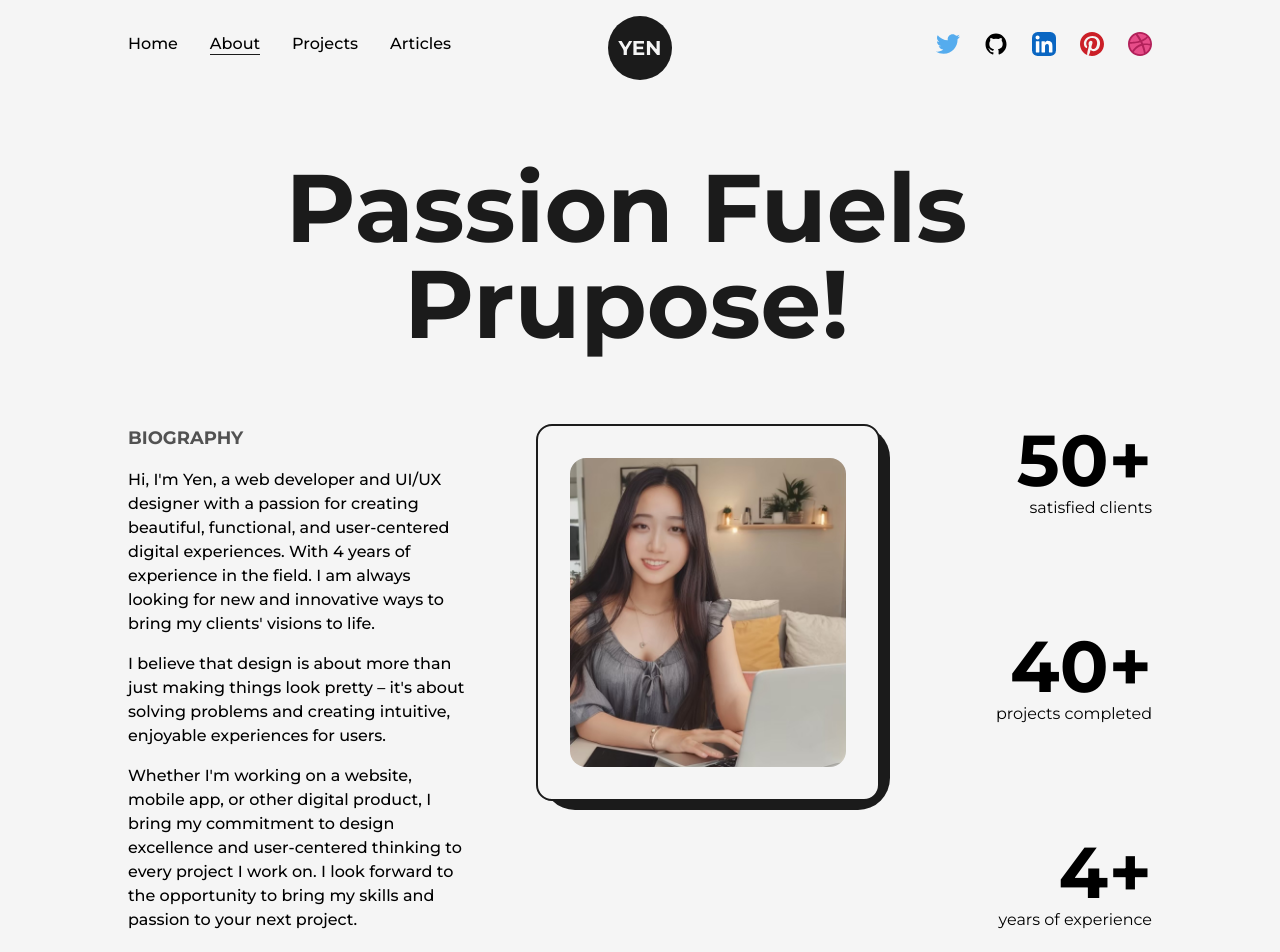
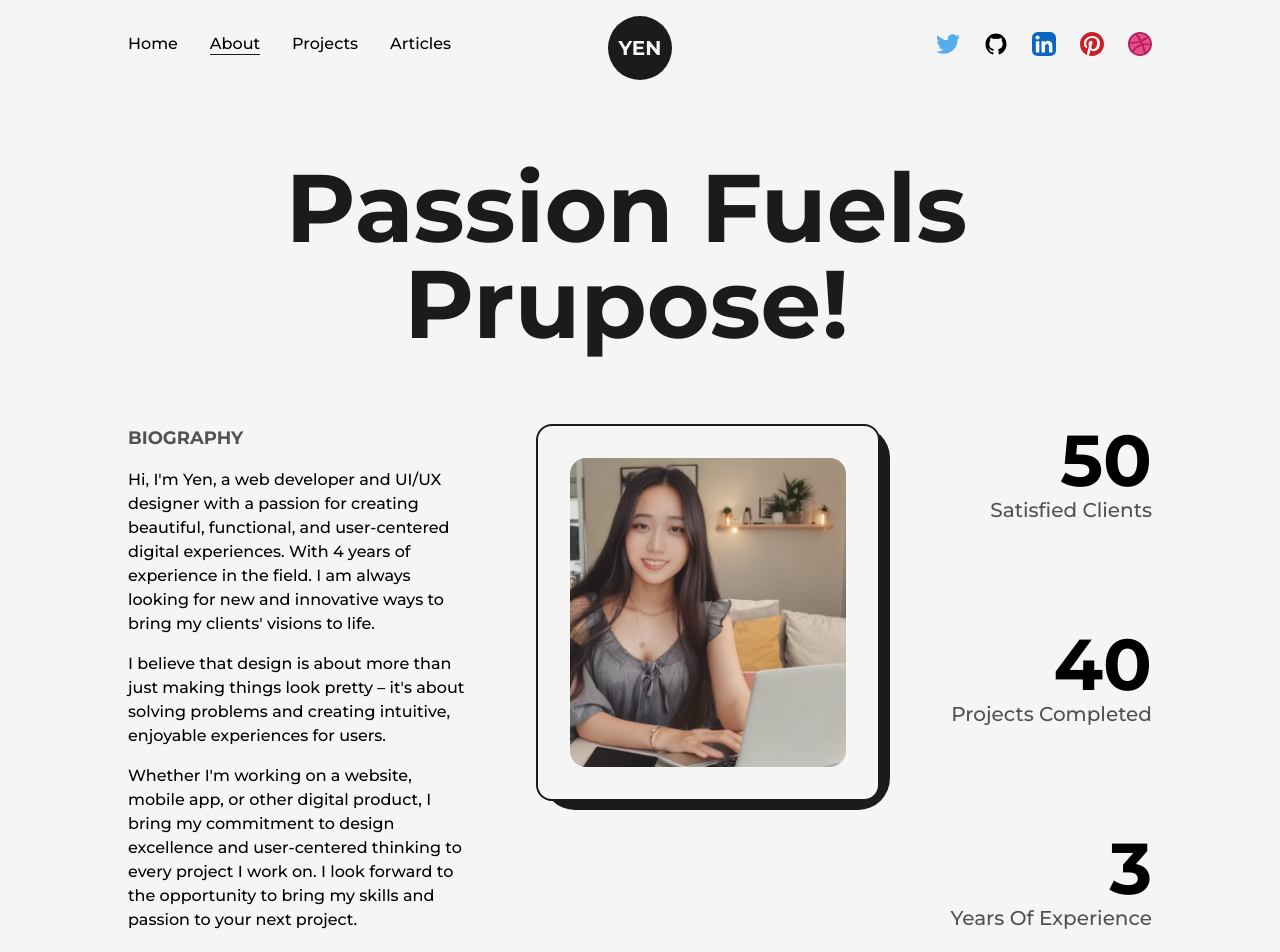
Before and after one commit to Monles/Next.js-Developer-Portfolio, a Next.js app: page /about in a window 1280 px wide. Shown: the top 952 px of the page. Built offline with nearby package versions, Linux system fonts and the light colour scheme.

Commit message:
about + skills

```diff
--- /dev/null
+++ b/src/components/Skills.js
@@ -0,0 +1,12 @@
+import React from 'react'
+
+const Skills = () => {
+  return (
+    <>
+      <h2 className='font-bold text-8xl mt-64 w-full text-center'>Skills</h2>
+      <div className='w-full h-screen relative flex items-center justify-center rounded-full'></div>
+    </>
+  )
+}
+
+export default Skills
--- a/src/pages/about.js
+++ b/src/pages/about.js
@@ -1,9 +1,34 @@
 import AnimatedText from '@/components/AnimatedText'
 import Layout from '@/components/Layout'
 import Head from 'next/head'
-import React from 'react'
+import React, { useEffect, useRef } from 'react'
 import profilePic from '../../public/images/profile/developer-pic-4.jpg'
 import Image from 'next/image'
+import { useInView, useMotionValue, useSpring } from 'framer-motion'
+import Skills from '@/components/Skills'
+
+const AnimatedNumbers = ({ value }) => {
+  const ref = useRef(null)
+  const motionValue = useMotionValue(0)
+  const springValue = useSpring(motionValue, { duration: 3000 })
+  const isInView = useInView(ref, { once: true })
+
+  useEffect(() => {
+    if (isInView) {
+      motionValue.set(value)
+    }
+  }, [isInView, value, motionValue])
+
+  useEffect(() => {
+    springValue.on('change', (latest) => {
+      if (ref.current && latest.toFixed(0) <= value) {
+        ref.current.textContent = latest.toFixed(0)
+      }
+    })
+  }, [springValue, value])
+
+  return <span ref={ref}></span>
+}
 
 const about = () => {
   return (
@@ -50,19 +75,32 @@ const about = () => {
             </div>
             <div className='col-span-2 flex flex-col items-end justify-between'>
               <div className='flex flex-col items-end justify-center'>
-                <span className='inline-block text-7xl font-bold'>50+</span>
-                <h2>satisfied clients</h2>
+                <span className='inline-block text-7xl font-bold'>
+                  <AnimatedNumbers value={50} />
+                </span>
+                <h2 className='text-xl font-medium capitalize text-dark/75'>
+                  satisfied clients
+                </h2>
               </div>
               <div className='flex flex-col items-end justify-center'>
-                <span className='inline-block text-7xl font-bold'>40+</span>
-                <h2>projects completed</h2>
+                <span className='inline-block text-7xl font-bold'>
+                  <AnimatedNumbers value={40} />
+                </span>
+                <h2 className='text-xl font-medium capitalize text-dark/75'>
+                  projects completed
+                </h2>
               </div>
               <div className='flex flex-col items-end justify-center'>
-                <span className='inline-block text-7xl font-bold'>4+</span>
-                <h2>years of experience</h2>
+                <span className='inline-block text-7xl font-bold'>
+                  <AnimatedNumbers value={3} />
+                </span>
+                <h2 className='text-xl font-medium capitalize text-dark/75'>
+                  years of experience
+                </h2>
               </div>
             </div>
           </div>
+          <Skills />
         </Layout>
       </main>
     </>
```
